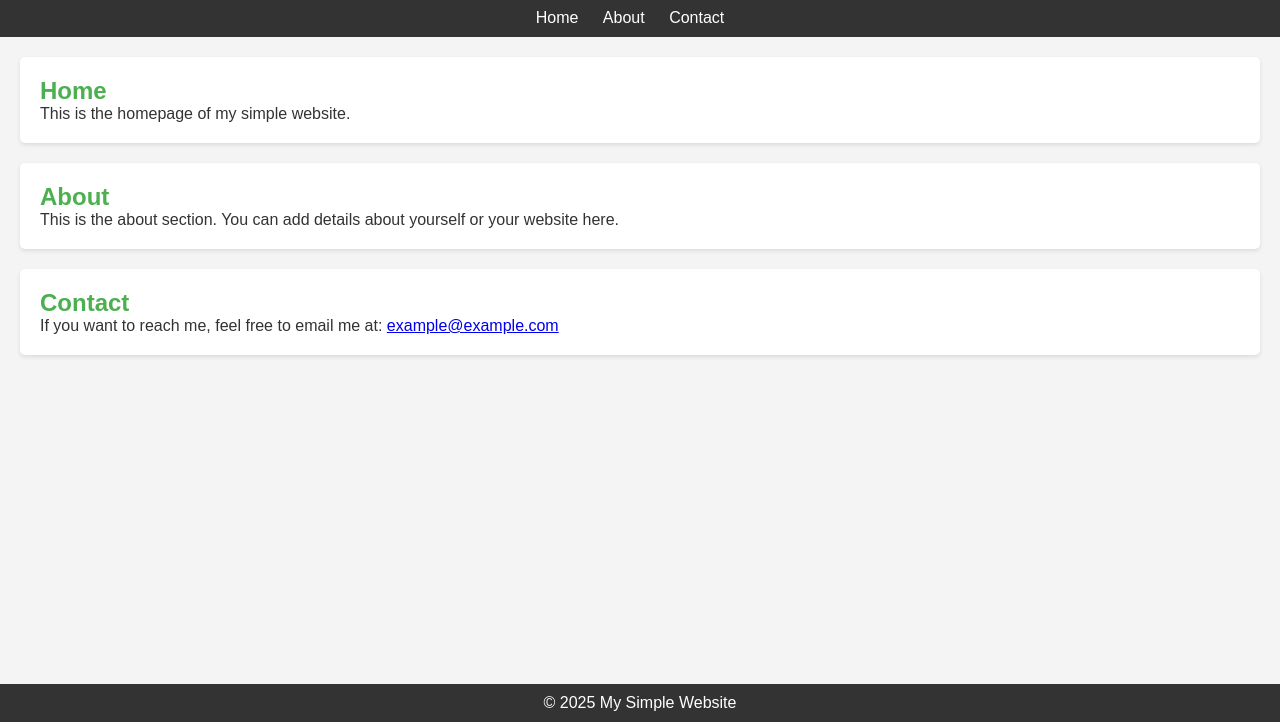
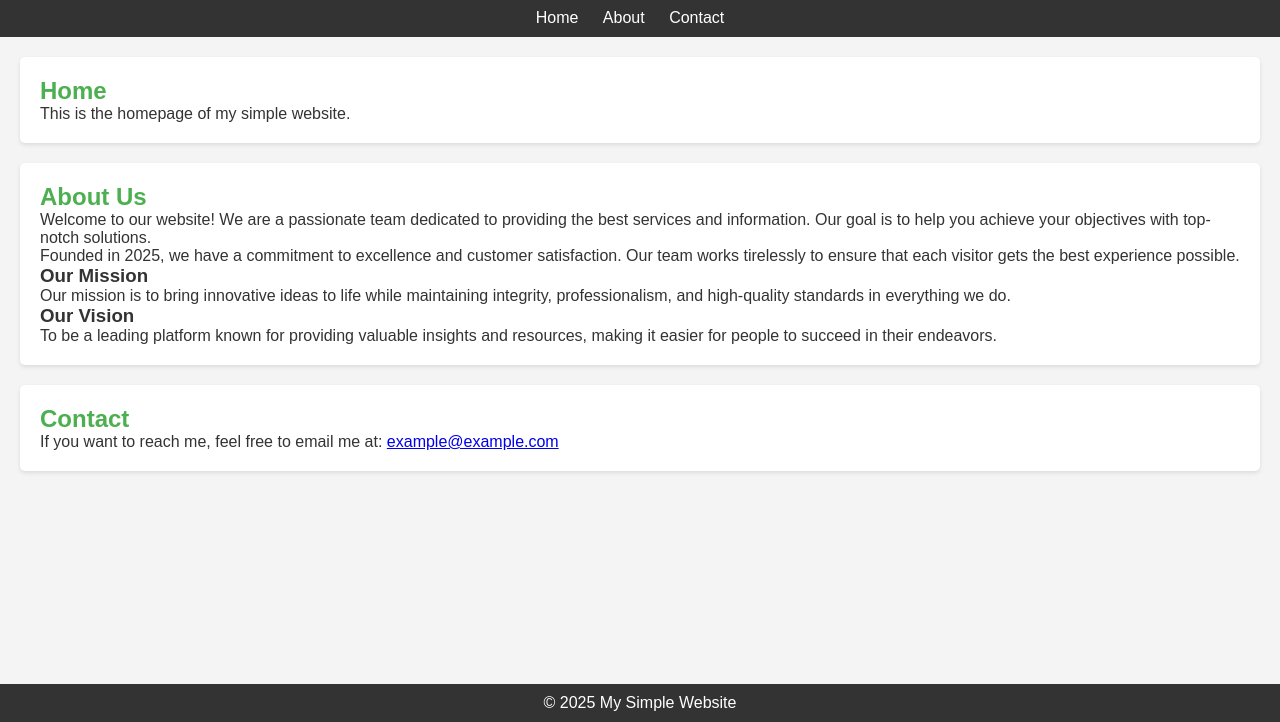
Before and after one commit to matoka1/simple-website, a plain HTML site: page index.html in a window 1280 px wide. Shown: the part 78-800 px from the top of the page. Drawn offline with Linux system fonts and the light colour scheme.

Commit message:
Update index.html

```diff
--- a/index.html
+++ b/index.html
@@ -24,10 +24,16 @@
     <p>This is the homepage of my simple website.</p>
   </section>
 
-  <section id="about">
-    <h2>About</h2>
-    <p>This is the about section. You can add details about yourself or your website here.</p>
-  </section>
+ <section id="about">
+  <h2>About Us</h2>
+  <p>Welcome to our website! We are a passionate team dedicated to providing the best services and information. Our goal is to help you achieve your objectives with top-notch solutions.</p>
+  <p>Founded in 2025, we have a commitment to excellence and customer satisfaction. Our team works tirelessly to ensure that each visitor gets the best experience possible.</p>
+  <h3>Our Mission</h3>
+  <p>Our mission is to bring innovative ideas to life while maintaining integrity, professionalism, and high-quality standards in everything we do.</p>
+  <h3>Our Vision</h3>
+  <p>To be a leading platform known for providing valuable insights and resources, making it easier for people to succeed in their endeavors.</p>
+</section>
+
 
   <section id="contact">
     <h2>Contact</h2>
```
